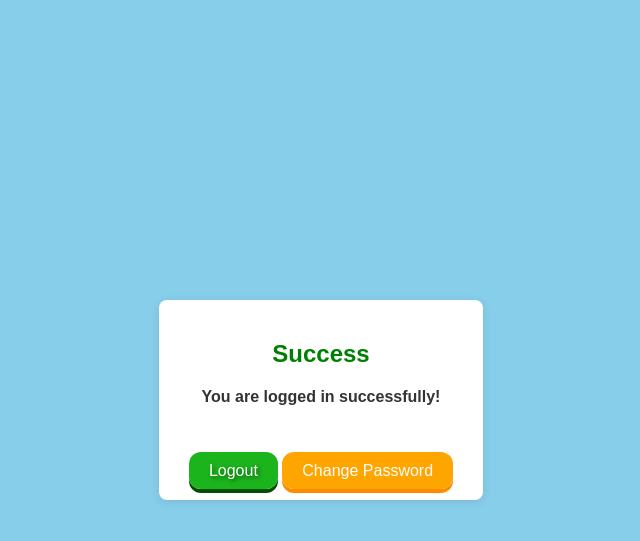
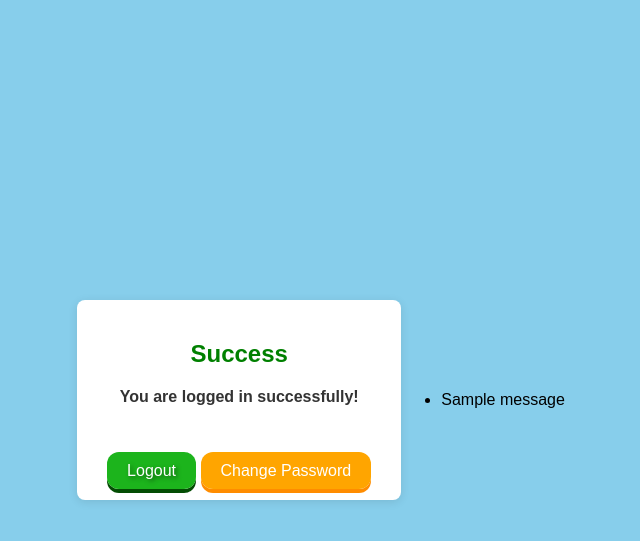
Before and after one commit to omprakashman/simplelogin, a Django app: page /dashboard/ in a window 1280 px wide. Shown: the top 541 px of the page, without its empty margins (319-959 px from the left). Run offline with Django 5.2, Linux system fonts and the light colour scheme; a user stored in the database is signed in; one stand-in notice (Sample message) is shown.

Commit message:
V1.0.10 : After change password message in success.html

```diff
--- a/authapp/templates/success.html
+++ b/authapp/templates/success.html
@@ -79,5 +79,15 @@
 		<a href="{% url 'logout' %}" class="logout-btn logout-btn-text">Logout</a>
 		<a href="{% url 'change_password' %}" class="change-password-btn">Change Password</a>
 	</div>
+
+	{% if messages %}
+	<ul class="messages">
+		{% for message in messages %}
+			<li class="{{ message.tags }}">{{ message }}</li>
+		{% endfor %}
+	</ul>
+	{% endif %}
+
+
 </body>
 </html>
--- a/authapp/views.py
+++ b/authapp/views.py
@@ -7,6 +7,7 @@ from django.contrib.auth.decorators import login_required
 from django.contrib.auth.forms import PasswordChangeForm
 from django.contrib.auth import update_session_auth_hash
 from .forms import CustomPasswordChangeForm
+from django.contrib import messages
 
 
 def login_view(request):
@@ -50,8 +51,9 @@ def change_password_view(request):
     if request.method == 'POST':
         form = CustomPasswordChangeForm(user=request.user, data=request.POST)
         if form.is_valid():
-            user = form.save()
-            update_session_auth_hash(request, user)  # Keep the user logged in after changing password
+            form.save()
+            update_session_auth_hash(request, request.user)  # Keep the user logged in after changing password
+            messages.success(request, 'Password changed successfully')  # Add success message
             return redirect('home')  # Redirect to a home page or another URL
     else:
         form = CustomPasswordChangeForm(user=request.user)
```
Also changed, not shown: db.sqlite3.
